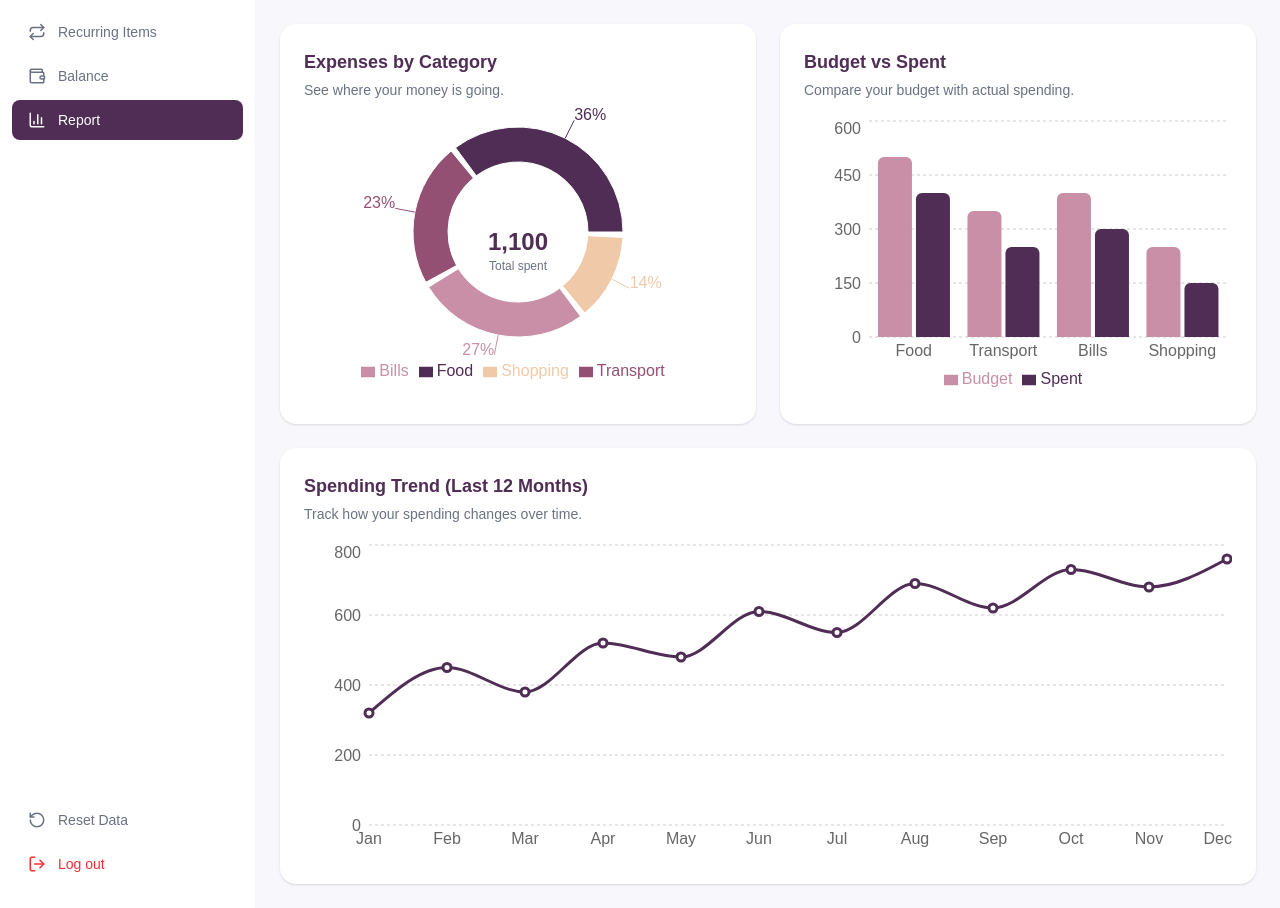
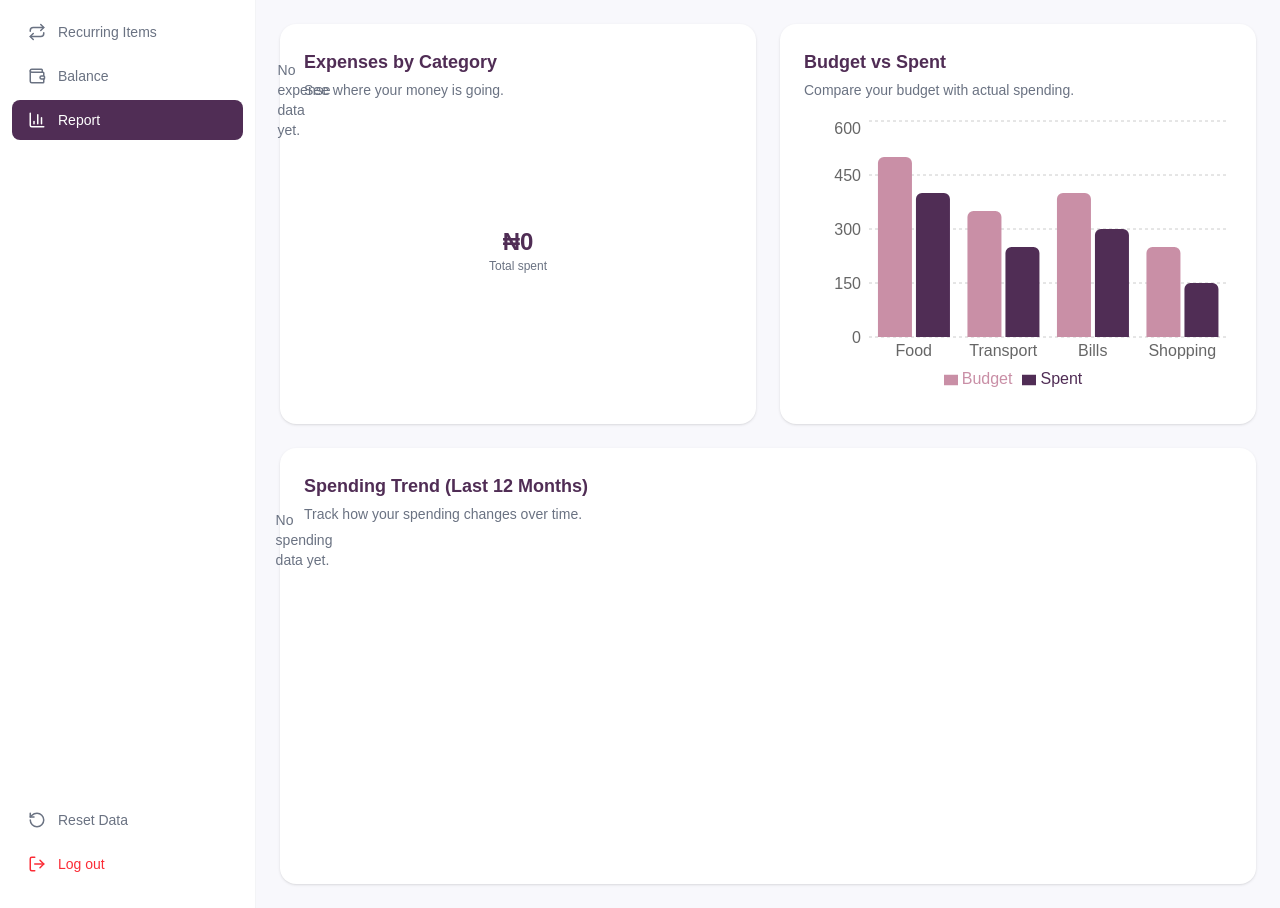
Before and after one commit to airstar8899-web/spendly-expense-tracker, a React (Vite) app: page /report in a window 1280 px wide. Shown: the part 164-1072 px from the top of the page. Built offline with nearby package versions, Linux system fonts and the light colour scheme; a web font is replaced by a local one.

Commit message:
Update report analytics and CSV export

```diff
--- a/src/pages/report/Report.jsx
+++ b/src/pages/report/Report.jsx
@@ -1,3 +1,4 @@
+import { useState } from "react";
 import Card from "../../components/reusable/card/Card";
 import Button from "../../components/reusable/button/Button";
 import {
@@ -15,19 +16,6 @@ import {
   Line,
 } from "recharts";
 
-
-const categoryData = [
-  { name: "Food", value: 400, fill: "#502D55" },
-  { name: "Transport", value: 250, fill: "#935073" },
-  { name: "Bills", value: 300, fill: "#C98FA6" },
-  { name: "Shopping", value: 150, fill: "#F0C9A8" },
-];
-
-const totalExpenses = categoryData.reduce(
-  (total, item) => total + item.value,
-  0
-);
-
 const budgetData = [
   { name: "Food", budget: 500, spent: 400 },
   { name: "Transport", budget: 350, spent: 250 },
@@ -35,22 +23,111 @@ const budgetData = [
   { name: "Shopping", budget: 250, spent: 150 },
 ];
 
-const spendingData = [
-  { month: "Jan", spent: 320 },
-  { month: "Feb", spent: 450 },
-  { month: "Mar", spent: 380 },
-  { month: "Apr", spent: 520 },
-  { month: "May", spent: 480 },
-  { month: "Jun", spent: 610 },
-  { month: "Jul", spent: 550 },
-  { month: "Aug", spent: 690 },
-  { month: "Sep", spent: 620 },
-  { month: "Oct", spent: 730 },
-  { month: "Nov", spent: 680 },
-  { month: "Dec", spent: 760 },
-];
+const Report = () => {
+  const [transactions] = useState(() => {
+    const saved = localStorage.getItem("SPENDLY!");
+    return saved ? JSON.parse(saved) : [];
+  });
 
-const Report = () => {
+  const income = transactions
+    .filter((transaction) => transaction.type === "income")
+    .reduce((total, transaction) => total + transaction.amount, 0);
+
+  const expenses = transactions
+    .filter((transaction) => transaction.type === "expense")
+    .reduce((total, transaction) => total + transaction.amount, 0);
+
+  const balance = income - expenses;
+
+  const categoryColors = {
+    Food: "#502D55",
+    Transport: "#935073",
+    Data: "#C98FA6",
+    Skincare: "#F0C9A8",
+    Groceries: "#502D55",
+    "Relocation plans": "#935073",
+    Miscellaneous: "#C98FA6",
+  };
+
+  const categoryData = transactions
+    .filter((transaction) => transaction.type === "expense")
+    .reduce((categories, transaction) => {
+      const existingCategory = categories.find(
+        (item) => item.name === transaction.category,
+      );
+
+      if (existingCategory) {
+        existingCategory.value += transaction.amount;
+      } else {
+        categories.push({
+          name: transaction.category,
+          value: transaction.amount,
+          fill: categoryColors[transaction.category] || "#935073",
+        });
+      }
+
+      return categories;
+    }, []);
+
+  const spendingData = Array.from({ length: 12 }, (_, index) => {
+    const date = new Date();
+    date.setMonth(date.getMonth() - (11 - index));
+
+    const month = date.toLocaleString("en-US", {
+      month: "short",
+    });
+
+    const year = date.getFullYear();
+
+    const spent = transactions
+      .filter((transaction) => {
+        if (transaction.type !== "expense") return false;
+
+        const transactionDate = new Date(transaction.date);
+
+        return (
+          transactionDate.getMonth() === date.getMonth() &&
+          transactionDate.getFullYear() === year
+        );
+      })
+      .reduce((total, transaction) => total + transaction.amount, 0);
+
+    return {
+      month,
+      spent,
+    };
+  });
+
+  const handleExportCSV = () => {
+    const headers = ["Date", "Type", "Category", "Amount", "Description"];
+
+    const rows = transactions.map((transaction) => [
+      transaction.date,
+      transaction.type,
+      transaction.category,
+      transaction.amount,
+      transaction.description,
+    ]);
+
+    const csvContent = [headers, ...rows]
+      .map((row) => row.join(","))
+      .join("\n");
+
+    const blob = new Blob([csvContent], {
+      type: "text/csv",
+    });
+
+    const url = URL.createObjectURL(blob);
+
+    const link = document.createElement("a");
+    link.href = url;
+    link.download = "spendly-report.csv";
+
+    link.click();
+
+    URL.revokeObjectURL(url);
+  };
+
   return (
     <div>
       {/* Report Header */}
@@ -66,13 +143,12 @@ const Report = () => {
         </div>
 
         <div className="flex flex-wrap gap-3">
-          <Button
-            className="rounded-lg border border-[#502D55] px-4 py-2 text-sm font-medium text-[#502D55] hover:bg-[#F6DBC0]"
-          >
+          <Button className="rounded-lg border border-[#502D55] px-4 py-2 text-sm font-medium text-[#502D55] hover:bg-[#F6DBC0]">
             PDF
           </Button>
 
           <Button
+            onClick={handleExportCSV}
             className="rounded-lg bg-[#502D55] px-4 py-2 text-sm font-medium text-white hover:bg-[#935073]"
           >
             CSV
@@ -82,7 +158,6 @@ const Report = () => {
 
       {/* Charts */}
       <div className="grid grid-cols-1 gap-6 md:grid-cols-2">
-
         {/* Expenses by Category */}
         <div className="rounded-2xl bg-white p-6 shadow-sm">
           <h2 className="text-lg font-semibold text-[#502D55]">
@@ -95,6 +170,7 @@ const Report = () => {
 
           <div className="relative h-[300px]">
             <ResponsiveContainer width="100%" height="100%">
+              {categoryData.length > 0 ? (
                 <PieChart>
                   <Pie
                     data={categoryData}
@@ -108,23 +184,24 @@ const Report = () => {
                     label={({ percent }) => `${(percent * 100).toFixed(0)}%`}
                   />
 
-              <Tooltip />
-
-              <Legend
-                verticalAlign="bottom"
-                height={36}
+                  <Tooltip
+                    formatter={(value) => `₦${value.toLocaleString()}`}
                   />
+                  <Legend verticalAlign="bottom" height={36} />
                 </PieChart>
+              ) : (
+                <div className="flex h-full items-center justify-center text-sm text-gray-500">
+                  No expense data yet.
+                </div>
+              )}
             </ResponsiveContainer>
 
             <div className="pointer-events-none absolute inset-0 flex flex-col items-center justify-center">
               <span className="text-2xl font-bold text-[#502D55]">
-              {totalExpenses.toLocaleString()}
+                ₦{expenses.toLocaleString()}
               </span>
 
-            <span className="text-xs text-gray-500">
-              Total spent
-            </span>
+              <span className="text-xs text-gray-500">Total spent</span>
             </div>
           </div>
         </div>
@@ -142,21 +219,11 @@ const Report = () => {
           <div className="mt-4 h-[280px]">
             <ResponsiveContainer width="100%" height="100%">
               <BarChart data={budgetData}>
-             <CartesianGrid
-                strokeDasharray="3 3"
-                vertical={false}
-              />
+                <CartesianGrid strokeDasharray="3 3" vertical={false} />
 
-              <XAxis
-                dataKey="name"
-                tickLine={false}
-                axisLine={false}
-              />
+                <XAxis dataKey="name" tickLine={false} axisLine={false} />
 
-              <YAxis
-                tickLine={false}
-                axisLine={false}
-              />
+                <YAxis tickLine={false} axisLine={false} />
 
                 <Tooltip
                   cursor={{ fill: "#F8F4E9" }}
@@ -186,7 +253,6 @@ const Report = () => {
             </ResponsiveContainer>
           </div>
         </Card>
-
       </div>
 
       {/* Spending Trend */}
@@ -201,25 +267,19 @@ const Report = () => {
 
         <div className="mt-4 h-[320px]">
           <ResponsiveContainer width="100%" height="100%">
+            {transactions.some(
+              (transaction) => transaction.type === "expense",
+            ) ? (
               <LineChart data={spendingData}>
-              <CartesianGrid
-                strokeDasharray="3 3"
-                vertical={false}
-              />
+                <CartesianGrid strokeDasharray="3 3" vertical={false} />
 
-              <XAxis
-                dataKey="month"
-                tickLine={false}
-                axisLine={false}
-              />
+                <XAxis dataKey="month" tickLine={false} axisLine={false} />
 
-              <YAxis
-                tickLine={false}
-                axisLine={false}
-              />
+                <YAxis tickLine={false} axisLine={false} />
 
                 <Tooltip
                   cursor={{ stroke: "#C98FA6" }}
+                  formatter={(value) => `₦${value.toLocaleString()}`}
                   contentStyle={{
                     borderRadius: "12px",
                     border: "none",
@@ -237,6 +297,11 @@ const Report = () => {
                   activeDot={{ r: 6 }}
                 />
               </LineChart>
+            ) : (
+              <div className="flex h-full items-center justify-center text-sm text-gray-500">
+                No spending data yet.
+              </div>
+            )}
           </ResponsiveContainer>
         </div>
       </Card>
```
Lines whose indentation alone changed are shown as unchanged.
